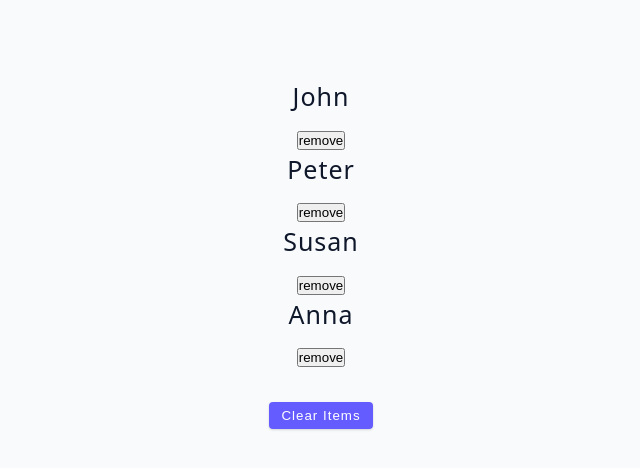
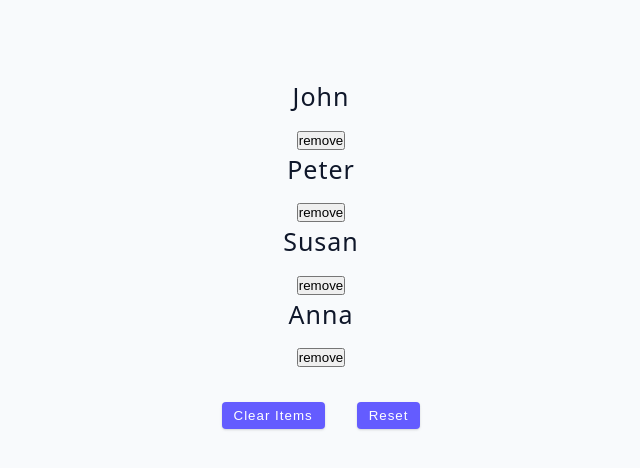
Before and after one commit to rohancs127/React-Concepts, a React (Vite) app in the folder advanced-react/: page / in a window 1280 px wide. Shown: the top 468 px of the page, without its empty margins (319-959 px from the left). Built offline with nearby package versions, Linux system fonts and the light colour scheme.

Commit message:
added reset button using usestate

```diff
--- a/advanced-react/src/tutorial/10-useReducer/starter/01-useReducer.jsx
+++ b/advanced-react/src/tutorial/10-useReducer/starter/01-useReducer.jsx
@@ -1,5 +1,6 @@
 import React from 'react';
 import { data } from '../../../data';
+
 const ReducerBasics = () => {
   const [people, setPeople] = React.useState(data);
 
@@ -7,6 +8,8 @@ const ReducerBasics = () => {
     let newPeople = people.filter((person) => person.id !== id);
     setPeople(newPeople);
   };
+
+
   return (
     <div>
       {people.map((person) => {
@@ -25,6 +28,14 @@ const ReducerBasics = () => {
       >
         clear items
       </button>
+
+      <button
+        className='btn'
+        style={{ marginTop: '2rem', marginLeft:'2rem' }}
+        onClick={()=> setPeople(data)}
+      >
+        Reset
+      </button>
     </div>
   );
 };
```
